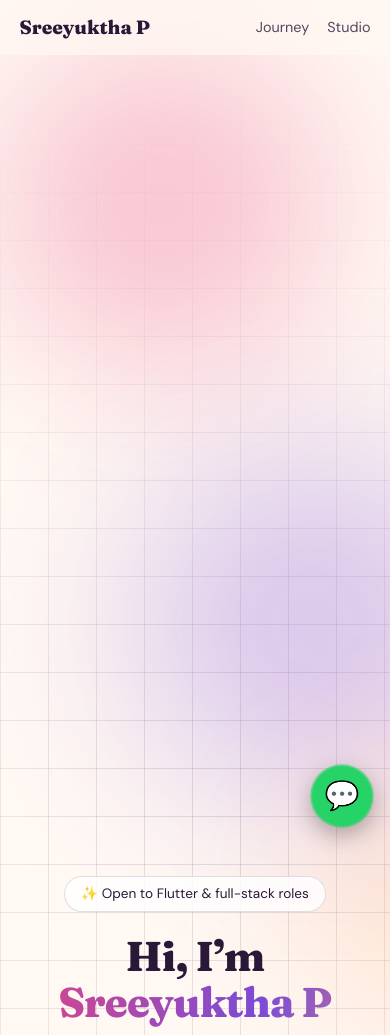
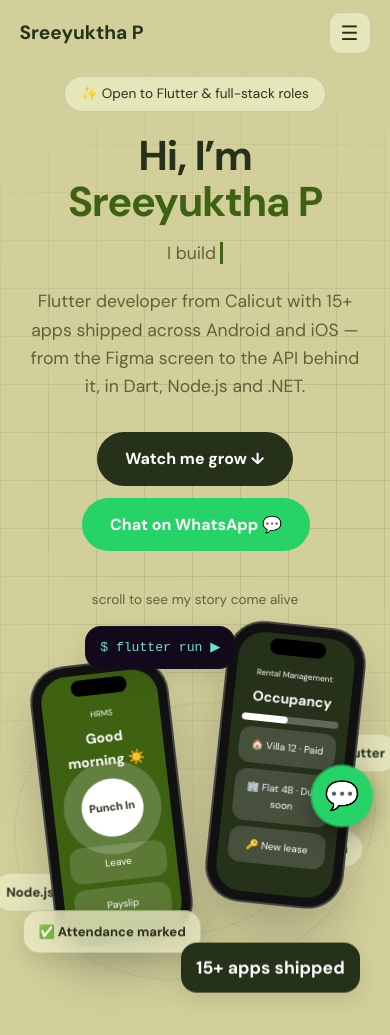
Before and after one commit to sreeyukthap/portfolio, a plain HTML site: page index.html in a window 390 px wide. Shown: the top 1035 px of the page. Drawn offline with Linux system fonts and the light colour scheme.

Commit message:
Update index.html

```diff
--- a/index.html
+++ b/index.html
@@ -13,7 +13,9 @@ h1,h2,h3{font-family:'Fraunces',Georgia,serif;line-height:1.1}
 nav{position:fixed;top:0;left:0;right:0;z-index:20;display:flex;justify-content:space-between;align-items:center;padding:calc(12px + env(safe-area-inset-top,0px)) 5vw 12px;backdrop-filter:blur(14px);background:color-mix(in srgb,var(--bg) 70%,transparent)}
 nav b{font-family:'Fraunces',serif;font-size:1.2rem}nav div{display:flex;gap:18px;font-size:.9rem}
 nav a{color:var(--ink);text-decoration:none;opacity:.8}nav a:hover{opacity:1;color:var(--a)}
-@media(max-width:560px){nav div a:nth-child(n+3){display:none}}
+.mb{display:none;background:var(--card);border:1px solid var(--line);border-radius:12px;width:42px;height:42px;font-size:20px;color:var(--ink);cursor:pointer}
+html{scroll-padding-top:72px}
+@media(max-width:720px){.mb{display:block}nav div{position:absolute;top:100%;left:3vw;right:3vw;flex-direction:column;gap:0;background:var(--bg);border:1px solid var(--line);border-radius:20px;padding:8px;box-shadow:0 20px 50px #0003;opacity:0;pointer-events:none;transform:translateY(-10px);transition:.3s}nav.open div{opacity:1;pointer-events:auto;transform:none}nav div a{padding:14px 18px;font-size:1rem;border-radius:12px;opacity:1}nav div a:active{background:var(--line)}}
 .hero{min-height:100vh;display:grid;place-items:center;text-align:center;padding:110px 6vw 60px;position:relative;overflow:hidden}
 .blob{position:absolute;border-radius:50%;filter:blur(70px);opacity:.45;animation:fl 14s ease-in-out infinite alternate}
 .b1{width:420px;height:420px;background:var(--a);top:-100px;left:-100px}.b2{width:380px;height:380px;background:var(--b);bottom:-80px;right:-60px;animation-delay:-5s}.b3{width:260px;height:260px;background:var(--c);top:40%;left:55%;animation-delay:-9s}
@@ -122,9 +124,35 @@ footer{text-align:center;padding:30px;color:var(--mut);font-size:.85rem}
 .hr{height:470px}
 .hero .cue{margin-top:24px}
 @media(max-width:860px){.hero{padding-top:76px}.hr{height:400px}}
+:root{--bg:#f3fbfa;--ink:#0a2530;--mut:#4a6a75;--card:#ffffffcc;--a:#0fb5a6;--b:#2f6bff;--c:#ffb020;--line:#0a253022}
+@media(prefers-color-scheme:dark){:root:not([data-theme="light"]){--bg:#07151c;--ink:#e8fbff;--mut:#8fb5c0;--card:#0e2530cc;--a:#2dd4bf;--b:#60a5fa;--c:#fbbf24;--line:#ffffff22}}
+:root[data-theme="dark"]{--bg:#07151c;--ink:#e8fbff;--mut:#8fb5c0;--card:#0e2530cc;--a:#2dd4bf;--b:#60a5fa;--c:#fbbf24;--line:#ffffff22}
+.btn{box-shadow:0 10px 30px #0fb5a655}
+.scene{box-shadow:0 30px 80px #2f6bff33}.pc:hover{box-shadow:0 24px 50px #2f6bff33}.fc{box-shadow:0 14px 34px #2f6bff33}
+.ph{box-shadow:0 0 0 2px #444,0 40px 70px #2f6bff66}.lid{box-shadow:inset 0 0 0 2px #50505a,0 -10px 50px #0fb5a655}
+.psc{background:linear-gradient(170deg,#2f6bff,#0fb5a6)}.pb{color:#0a2530}.stats b,.g{-webkit-text-fill-color:transparent}
+:root{color-scheme:light;--bg:#fff;--ink:#111827;--mut:#6b7280;--card:#fff;--a:#2563eb;--b:#1d4ed8;--c:#60a5fa;--line:#e5e7eb}
+@media(prefers-color-scheme:dark){:root:not([data-theme="light"]){color-scheme:light;--bg:#fff;--ink:#111827;--mut:#6b7280;--card:#fff;--a:#2563eb;--b:#1d4ed8;--c:#60a5fa;--line:#e5e7eb}}
+:root[data-theme="dark"]{color-scheme:light;--bg:#fff;--ink:#111827;--mut:#6b7280;--card:#fff;--a:#2563eb;--b:#1d4ed8;--c:#60a5fa;--line:#e5e7eb}
+h1,h2,h3,nav b,.stats b,.mq div,.pc .n,.psc b,.rot,.ct a.big{font-family:'DM Sans',system-ui,sans-serif}h1,h2{letter-spacing:-.03em}
+.blob,#glow{display:none}
+.g{background:none;-webkit-text-fill-color:var(--a);color:var(--a);animation:none}
+.stats b{background:none;-webkit-text-fill-color:var(--ink);color:var(--ink)}
+.btn{background:var(--ink);box-shadow:none}.btn.wa{background:#25d366;box-shadow:none}
+.scene{box-shadow:0 10px 40px #0000001a}.pc:hover{box-shadow:0 14px 36px #0000001a}.fc{box-shadow:0 8px 24px #0000001a}
+.ph{box-shadow:0 0 0 2px #444,0 30px 50px #00000033}.lid{box-shadow:inset 0 0 0 2px #50505a}
+.psc{background:#2563eb}.pb{color:#111827}.fc.big{background:var(--ink)}.road{background-color:#111827}
+nav{background:#ffffffd9}nav div{background:#fff}
+:root{--bg:#d2cf9a;--ink:#26311a;--mut:#5b6338;--card:#ecebc4cc;--a:#3f6212;--b:#4d7c0f;--c:#b7d894;--line:#26311a26}
+@media(prefers-color-scheme:dark){:root:not([data-theme="light"]){--bg:#d2cf9a;--ink:#26311a;--mut:#5b6338;--card:#ecebc4cc;--a:#3f6212;--b:#4d7c0f;--c:#b7d894;--line:#26311a26}}
+:root[data-theme="dark"]{--bg:#d2cf9a;--ink:#26311a;--mut:#5b6338;--card:#ecebc4cc;--a:#3f6212;--b:#4d7c0f;--c:#b7d894;--line:#26311a26}
+nav{background:#d2cf9acc}nav div{background:#d2cf9a}
+.psc{background:#3f6212}.pb{color:#26311a}.road{background-color:#26311a}
+.pc,.chip,.card,.tag,.oc,.fc,.mq{border-color:#26311a26}
+.scene{box-shadow:0 14px 40px #26311a33}
 @media(prefers-reduced-motion:reduce){*{animation:none!important;transition:none!important}}
 </style></head><body>
-<nav><b>Sreeyuktha P</b><div><a href="#journey">Journey</a><a href="#studio">Studio</a><a href="#services">Services</a><a href="#skills">Skills</a><a href="#work">Projects</a><a href="#contact">Contact</a></div></nav>
+<nav><b>Sreeyuktha P</b><div><a href="#journey">Journey</a><a href="#studio">Studio</a><a href="#services">Services</a><a href="#skills">Skills</a><a href="#work">Projects</a><a href="#contact">Contact</a></div><button class="mb" aria-label="Menu" onclick="this.parentNode.classList.toggle('open')">☰</button></nav>
 
 <header class="hero" id="hero">
 <div class="blob b1"></div><div class="blob b2"></div><div class="blob b3"></div>
@@ -135,7 +163,7 @@ footer{text-align:center;padding:30px;color:var(--mut);font-size:.85rem}
 <div class="cue">scroll to see my story come alive</div></div>
 <div class="hr"><div class="orb"><span class="oc" style="top:0;left:50%;margin:-17px 0 0 -34px">Flutter</span><span class="oc" style="top:50%;right:0;margin:-17px -30px 0 0">Dart</span><span class="oc" style="bottom:0;left:50%;margin:0 0 -17px -32px">Node.js</span><span class="oc" style="top:50%;left:0;margin:-17px 0 0 -34px">.NET</span><span class="oc" style="top:14%;right:14%">Figma</span></div>
 <div class="ph p1"><div class="notch"></div><div class="psc"><small>HRMS</small><b>Good morning ☀️</b><div class="pb">Punch In</div><div class="row">Leave</div><div class="row">Payslip</div></div></div>
-<div class="ph p2"><div class="notch"></div><div class="psc" style="background:linear-gradient(170deg,#18b7a6,#4b7bd6)"><small>Rental Management</small><b>Occupancy</b><div class="bar2"><i></i></div><div class="row">🏠 Villa 12 · Paid</div><div class="row">🏢 Flat 4B · Due soon</div><div class="row">🔑 New lease</div></div></div>
+<div class="ph p2"><div class="notch"></div><div class="psc" style="background:#26311a"><small>Rental Management</small><b>Occupancy</b><div class="bar2"><i></i></div><div class="row">🏠 Villa 12 · Paid</div><div class="row">🏢 Flat 4B · Due soon</div><div class="row">🔑 New lease</div></div></div>
 <div class="fc" style="left:0;bottom:14%">✅ Attendance marked</div><div class="fc big" style="right:2%;bottom:6%;animation-delay:-2s">15+ apps shipped</div><div class="fc t" style="left:18%;top:2%;animation-delay:-3s">$ flutter run ▶</div></div></div>
 </header>
 
@@ -195,12 +223,12 @@ footer{text-align:center;padding:30px;color:var(--mut);font-size:.85rem}
 
 <script>
 const S=[
-{y:'2019 – 2021',t:'Where it all began',o:'Higher Secondary · SPBHSS Ramanattukara',d:'Computer Science class, a school bag and a lot of curiosity about how apps are made.',sky:'#ffd9bd,#fff1e2',dr:'#ff7aa8',sc:.5,sun:'62%',p:['bag','pig']},
-{y:'2021 – 2024',t:'Learning the craft',o:'BSc Computer Science · EMEA College',d:'Books, code and late-night experiments. This is where Dart and Flutter first clicked.',sky:'#ffe7c2,#fff6e6',dr:'#b48cff',sc:.65,sun:'48%',p:['books','long']},
-{y:'06/2024 – 11/2024',t:'First real project',o:'Flutter Developer Intern · Maitexa Technologies',d:'Provider state management, API integration and responsive UI. First laptop, first deadlines.',sky:'#cfe8ff,#f1f8ff',dr:'#6bc4ff',sc:.78,sun:'36%',p:['lap','long']},
-{y:'12/2024 – 05/2025',t:'Building the backend too',o:'Jr. Software Developer · Ferax Technologies',d:'Designed UIs, learned .NET, built my own APIs and wired them into Flutter apps for CRM modules and an e-commerce app.',sky:'#c8f0e4,#f0fff9',dr:'#3fcfa0',sc:.88,sun:'26%',p:['lap','code','long']},
-{y:'10/2025 – 01/2026',t:'Full-stack, part-time',o:'Trilia Solutions · Kernalscape',d:'Flutter on the front and Node.js on the back at Kernalscape, plus web and mobile apps with Provider at Trilia, alongside my main work.',sky:'#e3d4ff,#faf5ff',dr:'#7b4bd6',sc:.95,sun:'16%',p:['lap','code','long','phone']},
-{y:'Now',t:'Shipping at scale',o:'Jr. Software Engineer · Bluesky Technologies',d:'Building rental management and HRMS apps in Flutter, working closely with backend teams and crafting clean UI for real users.',sky:'#ffc7dc,#ffe9b8',dr:'#e8467c',sc:1,sun:'8%',p:['lap','code','long','phone','spark']}];
+{y:'2019 – 2021',t:'Where it all began',o:'Higher Secondary · SPBHSS Ramanattukara',d:'Computer Science class, a school bag and a lot of curiosity about how apps are made.',sky:'#b7d894,#e9efc3',dr:'#8fb55a',sc:.5,sun:'62%',p:['bag','pig']},
+{y:'2021 – 2024',t:'Learning the craft',o:'BSc Computer Science · EMEA College',d:'Books, code and late-night experiments. This is where Dart and Flutter first clicked.',sky:'#c4dd9c,#eef0cc',dr:'#4d7c0f',sc:.65,sun:'48%',p:['books','long']},
+{y:'06/2024 – 11/2024',t:'First real project',o:'Flutter Developer Intern · Maitexa Technologies',d:'Provider state management, API integration and responsive UI. First laptop, first deadlines.',sky:'#d2cf9a,#f0efd2',dr:'#c9a24b',sc:.78,sun:'36%',p:['lap','long']},
+{y:'12/2024 – 05/2025',t:'Building the backend too',o:'Jr. Software Developer · Ferax Technologies',d:'Designed UIs, learned .NET, built my own APIs and wired them into Flutter apps for CRM modules and an e-commerce app.',sky:'#b7d894,#f1f3d4',dr:'#3f6212',sc:.88,sun:'26%',p:['lap','code','long']},
+{y:'10/2025 – 01/2026',t:'Full-stack, part-time',o:'Trilia Solutions · Kernalscape',d:'Flutter on the front and Node.js on the back at Kernalscape, plus web and mobile apps with Provider at Trilia, alongside my main work.',sky:'#dfe3a8,#f6f4d9',dr:'#6b8e23',sc:.95,sun:'16%',p:['lap','code','long','phone']},
+{y:'Now',t:'Shipping at scale',o:'Jr. Software Engineer · Bluesky Technologies',d:'Building rental management and HRMS apps in Flutter, working closely with backend teams and crafting clean UI for real users.',sky:'#e8d9a0,#f7efd0',dr:'#2f3b1d',sc:1,sun:'8%',p:['lap','code','long','phone','spark']}];
 const $=id=>document.getElementById(id),ALL=['long','bag','pig','books','lap','code','phone','spark'];
 $('dots').innerHTML=S.map(()=>'<i></i>').join('');
 const gl=$('gl');['{ }','</>','Dart','API','() =>','Widget','Node'].forEach((t,i)=>{const e=document.createElement('span');e.className='glyph';e.textContent=t;e.style.cssText=`left:${8+i*13}%;bottom:${12+(i%3)*8}%;font-size:${14+i%3*4}px;animation-duration:${9+i}s;animation-delay:${-i*2}s`;gl.appendChild(e)});
@@ -221,6 +249,7 @@ const io=new IntersectionObserver(e=>e.forEach(x=>x.isIntersecting&&x.target.cla
 document.querySelectorAll('.rv').forEach(e=>io.observe(e));
 const RW=['Flutter apps','rental management systems','HRMS platforms','Node.js & .NET APIs','pixel-perfect UIs'];let ri=0,rc=0,rd=1;
 (function rw(){const w=RW[ri];rc+=rd;$('rt').textContent=w.slice(0,rc);let d=rd>0?70:35;if(rc===w.length&&rd>0){rd=-1;d=1400}else if(rc===0){rd=1;ri=(ri+1)%RW.length;d=300}setTimeout(rw,d)})();
+document.querySelectorAll('nav div a').forEach(a=>a.addEventListener('click',()=>a.closest('nav').classList.remove('open')));
 const WA='917306297546';
 function wl(){const n=$('wn').value.trim(),m=$('wm').value.trim();$('wsend').href='https://wa.me/'+WA+'?text='+encodeURIComponent('Hi Sreeyuktha, '+(n?'I’m '+n+'. ':'')+(m||'I saw your portfolio and would love to connect.'))}
 ['wn','wm'].forEach(k=>$(k).addEventListener('input',wl));wl();
```
